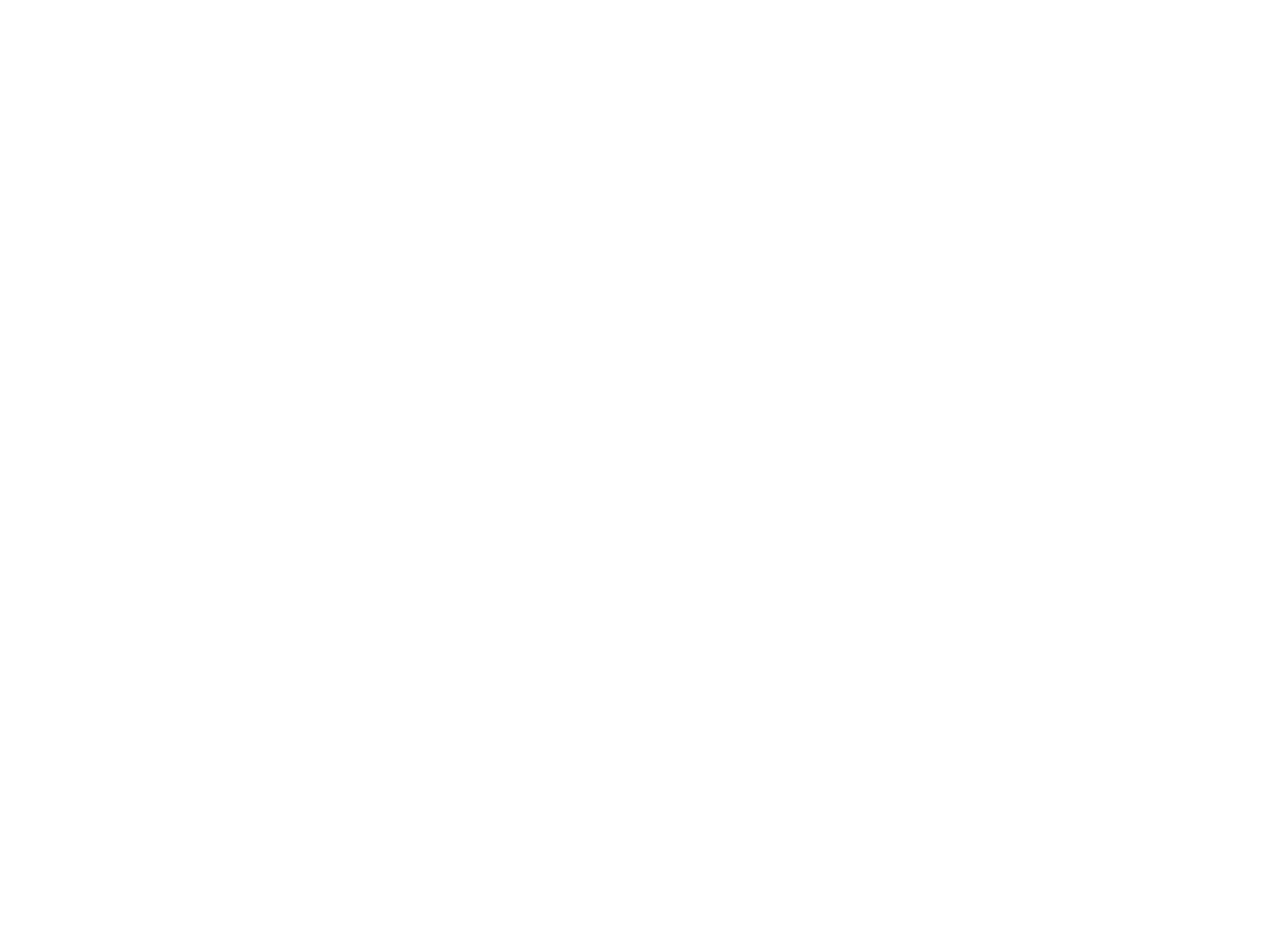
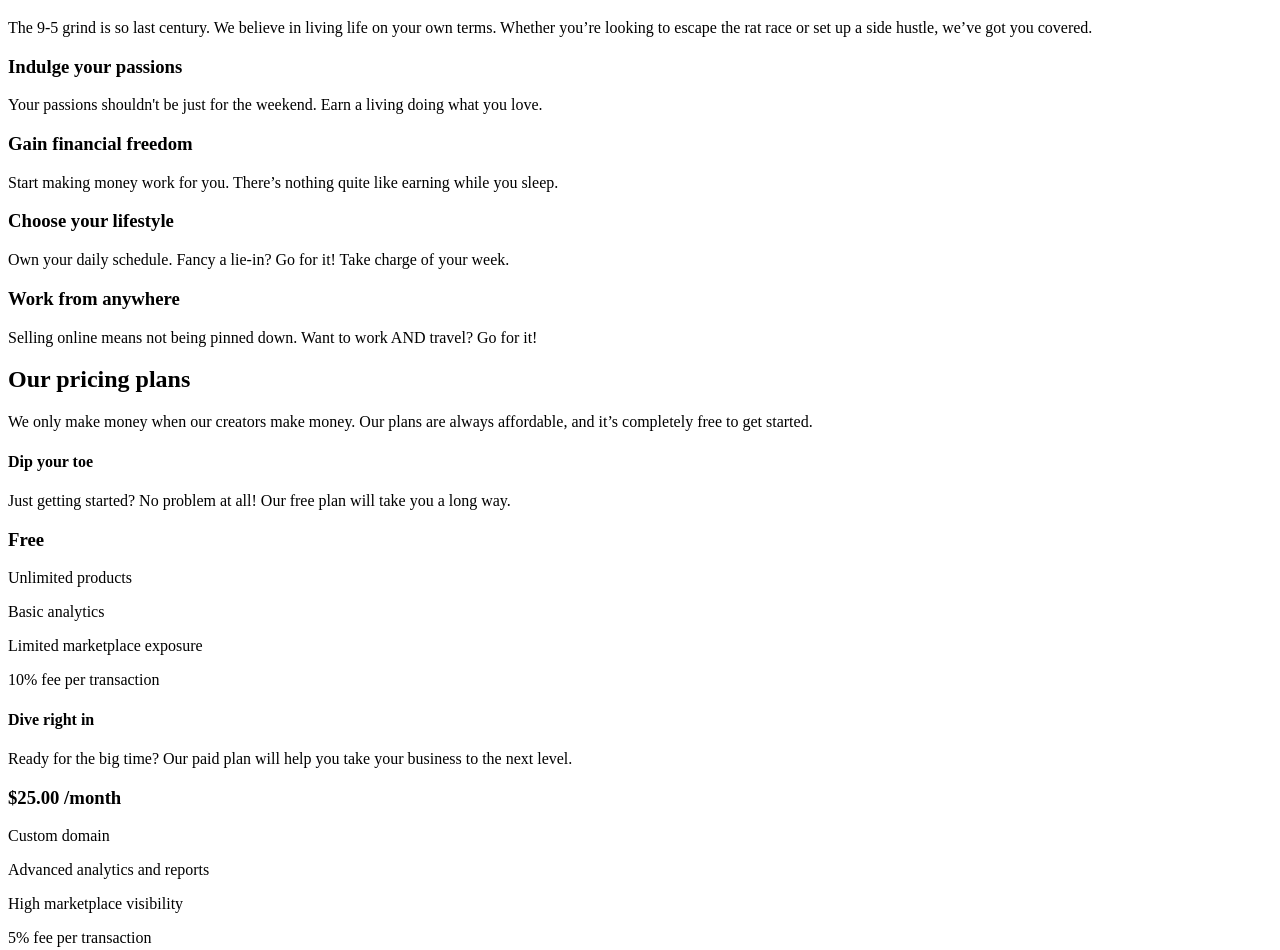
Before and after one commit to salymk/react-maker-pre-launch-landing-page, a React (Create React App) app: page / in a window 1280 px wide. Shown: the part 82-1032 px from the top of the page. Before the commit the page ends 800 px from the top, so only its background shows below. Built offline with nearby package versions, Linux system fonts and the light colour scheme.

Commit message:
Created initial html structure and content

```diff
--- a/src/App.js
+++ b/src/App.js
@@ -2,9 +2,99 @@
 
 function App() {
   return (
-    <div className="container">
-      <h1 className="header" />
-    </div>
+    <>
+      <header>
+        <p>maker</p>
+      </header>
+      <section className="hero">
+        <h1> Get paid for the work you love to do.</h1>
+        <p>
+          The 9-5 grind is so last century. We believe in living life on your
+          own terms. Whether you’re looking to escape the rat race or set up a
+          side hustle, we’ve got you covered.
+        </p>
+      </section>
+      <section className="features">
+        <div className="feature-container">
+          <h3> Indulge your passions</h3>
+          <p>
+            Your passions shouldn't be just for the weekend. Earn a living doing
+            what you love.
+          </p>
+        </div>
+        <div className="feature-container">
+          <h3> Gain financial freedom</h3>
+          <p>
+            Start making money work for you. There’s nothing quite like earning
+            while you sleep.
+          </p>
+        </div>
+        <div className="feature-container">
+          <h3>Choose your lifestyle</h3>
+          <p>
+            Own your daily schedule. Fancy a lie-in? Go for it! Take charge of
+            your week.
+          </p>
+        </div>
+        <div className="feature-container">
+          <h3> Work from anywhere</h3>
+          <p>
+            Selling online means not being pinned down. Want to work AND travel?
+            Go for it!
+          </p>
+        </div>
+      </section>
+      <section className="pricing">
+        <h2>Our pricing plans</h2>
+        <p>
+          We only make money when our creators make money. Our plans are always
+          affordable, and it’s completely free to get started.
+        </p>
+        <div className="pricing-container">
+          <div className="pricing-card">
+            <div className="card-header">
+              <h4>Dip your toe</h4>
+              <p>
+                Just getting started? No problem at all! Our free plan will take
+                you a long way.
+              </p>
+            </div>
+            <div className="card-content">
+              <h3>Free</h3>
+              <div className="price-features">
+                <p>Unlimited products</p>
+                <p>Basic analytics</p>
+                <p>Limited marketplace exposure</p>
+                <p>10% fee per transaction</p>
+              </div>
+            </div>
+          </div>
+          <div className="pricing-card">
+            <div className="card-header">
+              <h4>Dive right in</h4>
+              <p>
+                Ready for the big time? Our paid plan will help you take your
+                business to the next level.
+              </p>
+            </div>
+            <div className="card-content">
+              <h3>$25.00 /month</h3>
+              <div className="price-features">
+                <p>Custom domain</p>
+                <p>Advanced analytics and reports</p>
+                <p>High marketplace visibility</p>
+                <p>5% fee per transaction</p>
+              </div>
+            </div>
+          </div>
+        </div>
+      </section>
+      <section className="cta">
+        <h2>Get notified when we launch</h2>
+        <input placeholder="Email address" />
+        <button type="submit"> Get notified</button>
+      </section>
+    </>
   );
 }
 
```
